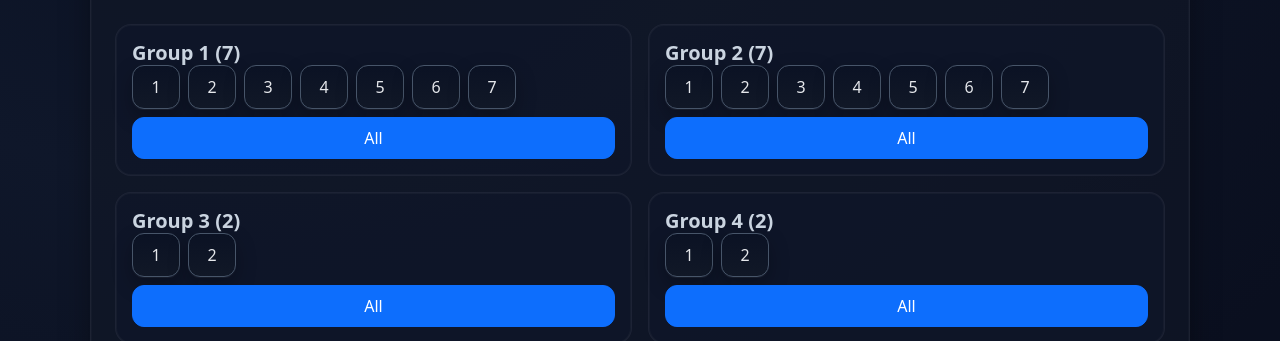
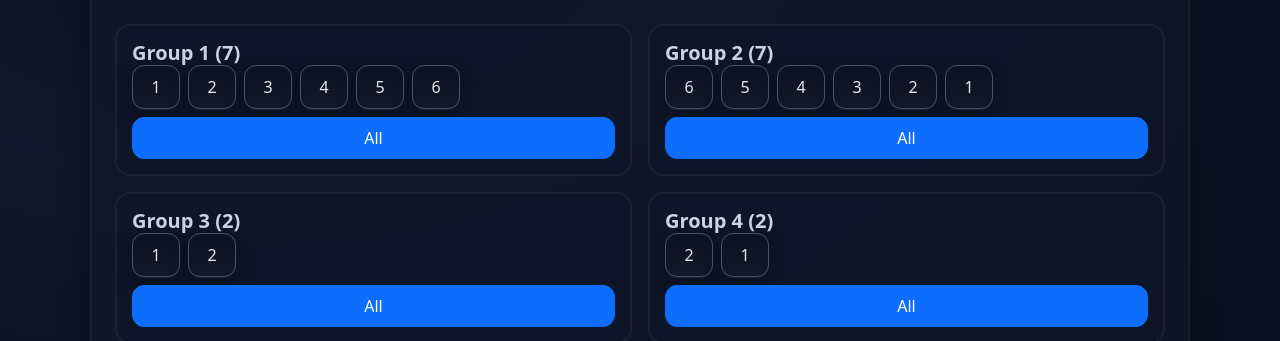
Before and after one commit to yanish9/pbn-rgb-lights, a website: page public/index.html in a window 1280 px wide. Shown: the part 131-472 px from the top of the page. Drawn offline with nearby package versions, Linux system fonts and the light colour scheme.

Commit message:
remaped labels

```diff
--- a/public/index.html
+++ b/public/index.html
@@ -168,10 +168,10 @@
   <script>
     // Groups: per-group button IDs start at 1
     const groups = {
-      1: { containerId: "group1", ids: [1,2,3,4,5,6,7] },
-      2: { containerId: "group2", ids: [1,2,3,4,5,6,7] },
+      1: { containerId: "group1", ids: [1,2,3,4,5,6] },
+      2: { containerId: "group2", ids: [6,5,4,3,2,1] },
       3: { containerId: "group3", ids: [1,2] },
-      4: { containerId: "group4", ids: [1,2] },
+      4: { containerId: "group4", ids: [2,1] },
     };
 
     // Fixed palette
```
